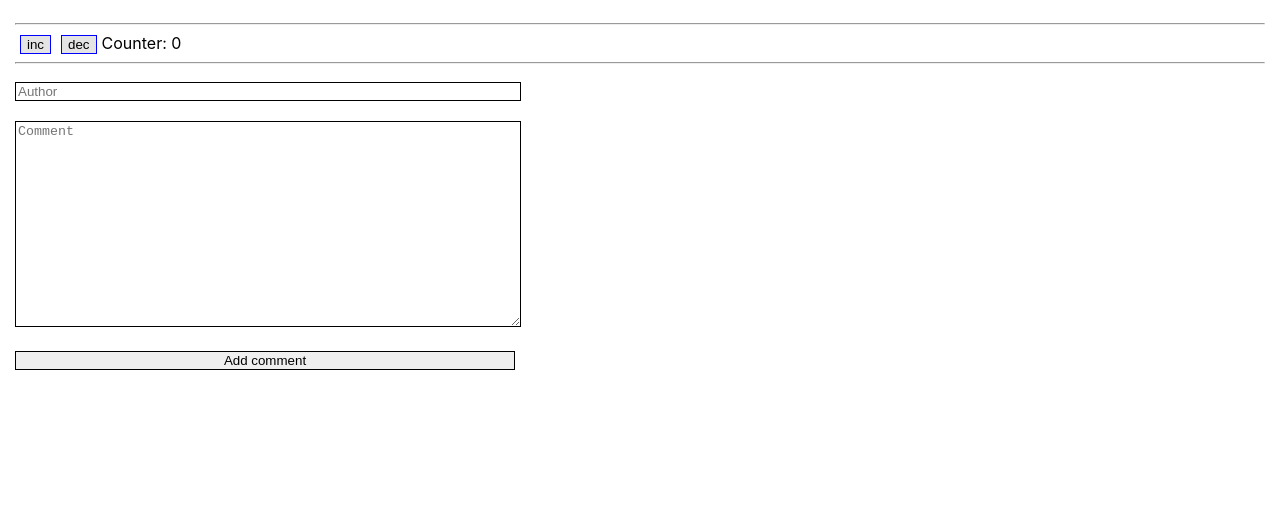
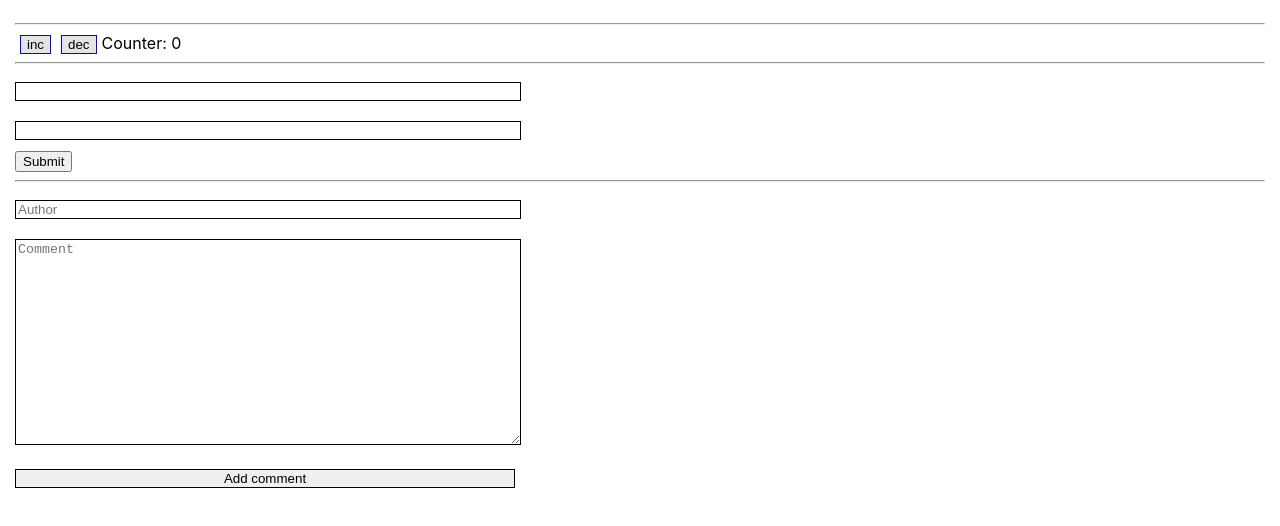
Before and after one commit to lavriv92/React-Course, a React (Create React App) app in the folder homeworks/serhiy_shchur/homework_1/: page / in a window 1280 px wide. Shown: the top 526 px of the page. Built offline with nearby package versions, Linux system fonts and the light colour scheme.

Commit message:
added homework for second lecture

```diff
--- a/homeworks/serhiy_shchur/homework_1/src/App.js
+++ b/homeworks/serhiy_shchur/homework_1/src/App.js
@@ -1,16 +1,42 @@
 import React from 'react';
 import Counter from './components/Counter';
 import CommentsList from './components/CommentsList';
+import Form from './components/Form';
 
-function App() {
-  return (
-    <>
-      <hr/>
-      <Counter/>
-      <hr/>
-      <CommentsList/>
-    </>
-  );
+class App extends React.Component {
+
+    handleSubmit = (e) => {
+        console.log('Form sent');
+    };
+
+    render() {
+      return <>
+          <hr/>
+          <Counter/>
+          <hr/>
+          <Form onSubmit={this.handleSubmit}>
+              {(form, onSubmit, onChange, errors) => {
+                  return (
+                      <>
+                          <div>
+                              <input name="username" onChange={onChange} value={form.username}/>
+                              {errors.username.length ? errors.username.map(err => <div>{err}</div>) : null}
+                          </div>
+                          <div>
+                              <input type="password" name="password" onChange={onChange} value={form.password}/>
+                              {errors.password.length ? errors.password.map(err => <div>{err}</div>) : null}
+                          </div>
+                          <div>
+                              <button type="submit">Submit</button>
+                          </div>
+                      </>
+                  );
+              }}
+          </Form>
+          <hr/>
+          <CommentsList/>
+      </>
+    };
 }
 
 export default App;
--- /dev/null
+++ b/homeworks/serhiy_shchur/homework_1/src/components/Form.js
@@ -0,0 +1,67 @@
+import React from 'react';
+
+export default class Form extends React.Component {
+    state = {
+        errors: {
+            username: [],
+            password: []
+        },
+        form: {
+            username: '',
+            password: ''
+        }
+    };
+
+    onChange = e => {
+        this.setState({
+            form: {
+                ...this.state.form,
+                [e.target.name]: e.target.value
+            }
+        });
+    };
+
+    onSubmit = e => {
+        e.preventDefault();
+        const errors = {
+            username: [],
+            password: []
+        };
+        this.setState(
+            {
+                errors
+            }
+        );
+        if( !this.state.form.username.length ) {
+            errors.username.push('Username can\'t be empty');
+        }
+        if( !this.state.form.password.length ) {
+            errors.username.push('Password can\'t be empty');
+        }
+        if( this.state.form.username.length < 3 ) {
+            errors.username.push('Username should be 3 chars at least');
+        }
+        if( this.state.form.password.length < 8 ) {
+            errors.username.push('Password should be 8 chars at least');
+        }
+        if( !this.state.form.password.match(/^(?=.*[A-Za-z])(?=.*\d)[A-Za-z\d]$/) ) {
+            errors.username.push('Password should contain at least one letter and one number');
+        }
+        this.setState(
+            {
+                errors
+            }
+        );
+        if(!errors.length) {
+            this.props.onSubmit();
+        }
+    };
+
+    render() {
+        return (
+            <form onSubmit={ this.onSubmit }>
+                {this.props.children(this.state.form, this.props.onSubmit, this.onChange, this.state.errors)}
+            </form>
+        );
+    }
+}
```
